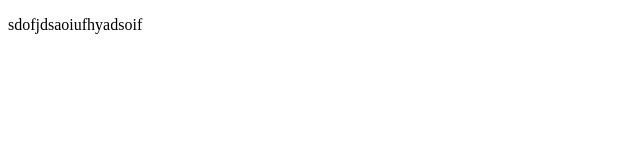
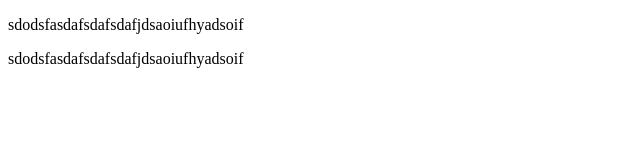
Before and after one commit to pinkimasud/group-test, a plain HTML site: page index.html in a window 1280 px wide. Shown: the whole page, without its empty margins (0-640 px from the left). Drawn offline with Linux system fonts and the light colour scheme.

Commit message:
dsfdsdfds

```diff
--- a/index.html
+++ b/index.html
@@ -4,6 +4,7 @@
 	<title>sdfcdsafds</title>
 </head>
 <body>
-<p>sdofjdsaoiufhyadsoif</p>
+<p>sdodsfasdafsdafsdafjdsaoiufhyadsoif</p>
+<p>sdodsfasdafsdafsdafjdsaoiufhyadsoif</p>
 </body>
 </html>
```
